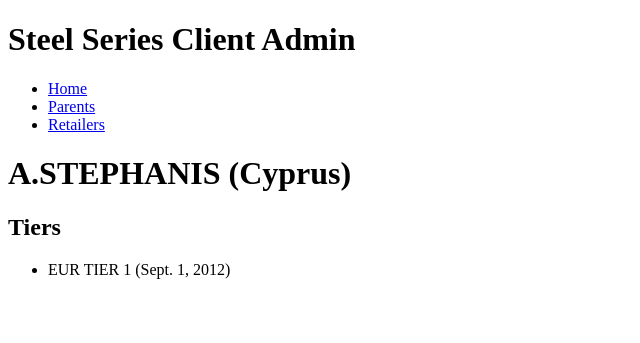
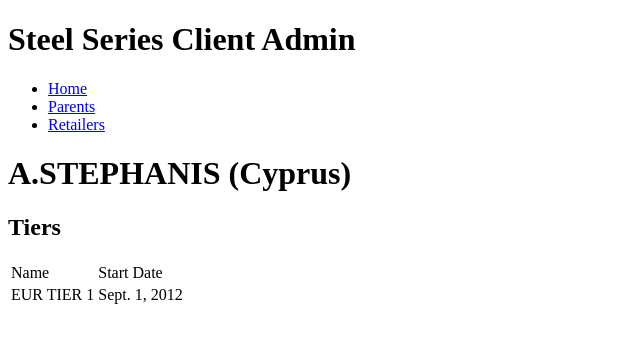
Before and after one commit to ericburns/steelseries, a Django app: a page that uses clients/templates/clients/parent_detail.html in a window 1280 px wide. Shown: the top 343 px of the page, without its empty margins (0-640 px from the left). Run offline with Django 3.2, Linux system fonts and the light colour scheme; data comes from the database, SQL or seed files in the repository.

Commit message:
updated parent tier template to match table layouts

```diff
--- a/clients/templates/clients/parent_detail.html
+++ b/clients/templates/clients/parent_detail.html
@@ -5,10 +5,22 @@
 <h1>{{ object.name }} ({{ object.country }})</h1>
 
 <h2>Tiers</h2>
-<ul>
-{% for tier in object.tiers %}
-    <li>{{ tier.tier|default:'-- No Tier --' }} ({{ tier.start_date }})</li>
-{% endfor %}
-</ul>
+
+<table>
+    <thead>
+        <tr>
+            <td>Name</td>
+            <td>Start Date</td>
+    </thead>
+
+    <tbody>
+        {% for tier in object.tiers %}
+        <tr>
+            <td>{{ tier.tier|default:'-- No Tier --' }}</td>
+            <td>{{ tier.start_date }}</td>
+        </tr>
+        {% endfor %}
+    </tbody>
+</table>
 
 {% endblock %}
```
